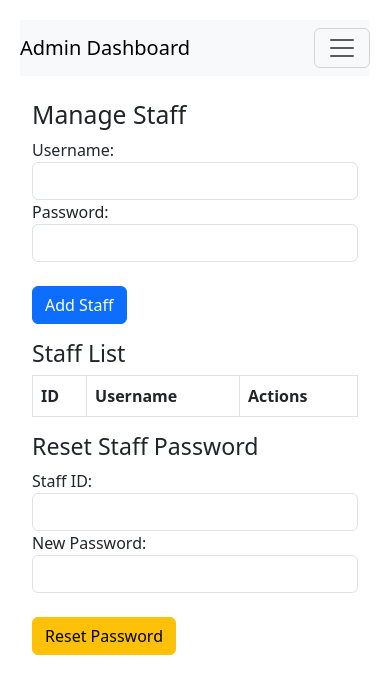
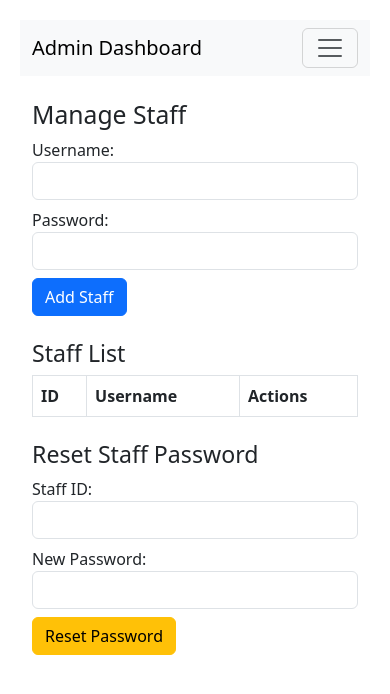
Before and after one commit to Sananta-0902/BMS_py, a Flask app: page /manage_staff in a window 390 px wide. Shown: the top 694 px of the page. Run offline with Flask 3, Linux system fonts and the light colour scheme; the visitor is signed in with stand-in values (Sample User, id 1); lists and menus that the app fills with data are empty.

Commit message:
Enhance UI for invoice and management pages: implement responsive Bootstrap navbar, improve form layouts, and add JavaScript for dynamic functionality

```diff
--- a/templates/manage_staff.html
+++ b/templates/manage_staff.html
@@ -11,31 +11,36 @@
 
 <body>
     <nav class="navbar navbar-expand-lg navbar-light bg-light">
+        <div class="container-fluid">
             <a class="navbar-brand" href="#">Admin Dashboard</a>
-        <button class="navbar-toggler" type="button" data-bs-toggle="collapse" data-bs-target="#navbarNav" aria-controls="navbarNav" aria-expanded="false" aria-label="Toggle navigation">
+            <button class="navbar-toggler" type="button" data-bs-toggle="collapse" data-bs-target="#navbarNav"
+                aria-controls="navbarNav" aria-expanded="false" aria-label="Toggle navigation">
                 <span class="navbar-toggler-icon"></span>
             </button>
-        <div class="collapse navbar-collapse" id="navbarNav">
+            <div class="collapse navbar-collapse justify-content-end" id="navbarNav">
                 <ul class="navbar-nav">
                     <li class="nav-item"><a class="nav-link" href="{{ url_for('manage_products') }}">Manage Products</a></li>
                     <li class="nav-item"><a class="nav-link" href="{{ url_for('logout') }}">Logout</a></li>
                 </ul>
             </div>
+        </div>
     </nav>
+
     <div class="container mt-4">
         <h2>Manage Staff</h2>
-        <form method="POST" class="mb-3">
+        <form method="POST" class="mb-4">
             <input type="hidden" name="action" value="add_staff">
-            <div class="form-group">
+            <div class="form-group mb-2">
                 <label for="username">Username:</label>
                 <input type="text" id="username" name="username" class="form-control" required>
             </div>
-            <div class="form-group">
+            <div class="form-group mb-2">
                 <label for="password">Password:</label>
                 <input type="password" id="password" name="password" class="form-control" required>
-            </div><br>
+            </div>
             <button type="submit" class="btn btn-primary">Add Staff</button>
         </form>
+
         <h3>Staff List</h3>
         <table class="table table-bordered">
             <thead>
@@ -49,11 +54,16 @@
                 {% for staff in staffs %}
                 <tr>
                     <form method="POST">
-                        <td><input type="hidden" name="id" value="{{ staff.id }}">{{ staff.id }}</td>
-                        <td><input type="text" name="username" value="{{ staff.username }}" class="form-control"></td>
                         <td>
-                            <button type="submit" name="action" value="update_staff" class="btn btn-success">Update</button>
-                            <button type="submit" name="action" value="delete_staff" class="btn btn-danger"
+                            <input type="hidden" name="id" value="{{ staff.id }}">
+                            {{ staff.id }}
+                        </td>
+                        <td>
+                            <input type="text" name="username" value="{{ staff.username }}" class="form-control">
+                        </td>
+                        <td>
+                            <button type="submit" name="action" value="update_staff" class="btn btn-success btn-sm">Update</button>
+                            <button type="submit" name="action" value="delete_staff" class="btn btn-danger btn-sm"
                                 onclick="return confirm('Delete this staff?')">Delete</button>
                         </td>
                     </form>
@@ -62,20 +72,22 @@
             </tbody>
         </table>
 
-        <h3>Reset Staff Password</h3>
-        <form method="POST" class="mb-3">
+        <h3 class="mt-4">Reset Staff Password</h3>
+        <form method="POST" class="mb-5">
             <input type="hidden" name="action" value="reset_password">
-            <div class="form-group">
+            <div class="form-group mb-2">
                 <label for="staff_id">Staff ID:</label>
                 <input type="number" id="staff_id" name="staff_id" class="form-control" required>
             </div>
-            <div class="form-group">
+            <div class="form-group mb-2">
                 <label for="new_password">New Password:</label>
                 <input type="password" id="new_password" name="new_password" class="form-control" required>
-            </div><br>
+            </div>
             <button type="submit" class="btn btn-warning">Reset Password</button>
         </form>
     </div>
+
+    <!-- Bootstrap Bundle JS (for navbar toggle) -->
     <script src="https://cdn.jsdelivr.net/npm/bootstrap@5.3.0/dist/js/bootstrap.bundle.min.js"></script>
 </body>
 
```
Also changed, not shown: templates/create_invoice.html (+12 -3 lines), templates/invoice_display.html (+13 -2 lines), templates/manage_products.html (+36 -18 lines). Lines whose indentation alone changed are shown as unchanged.
